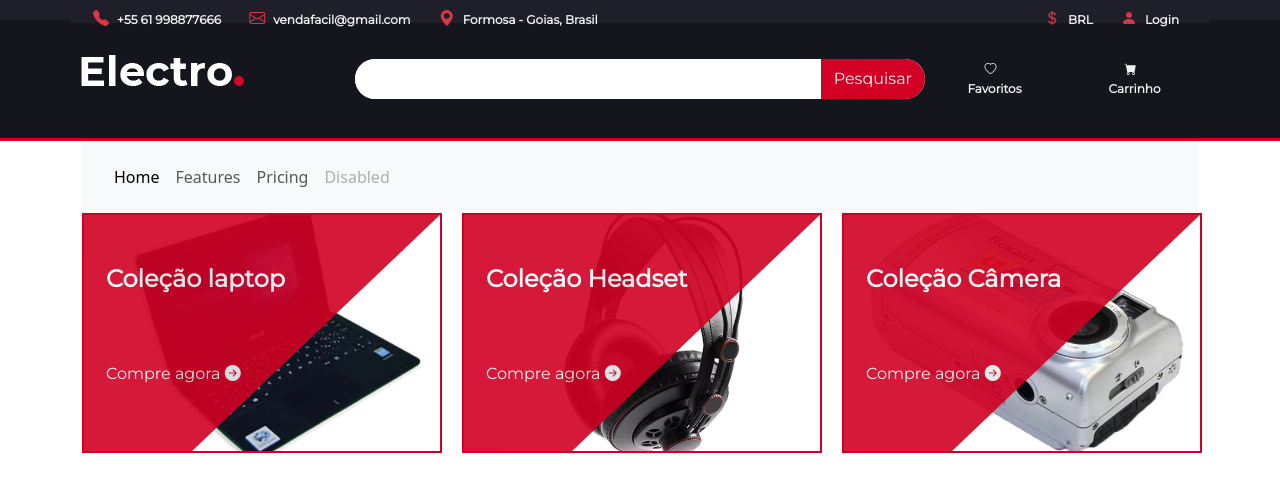
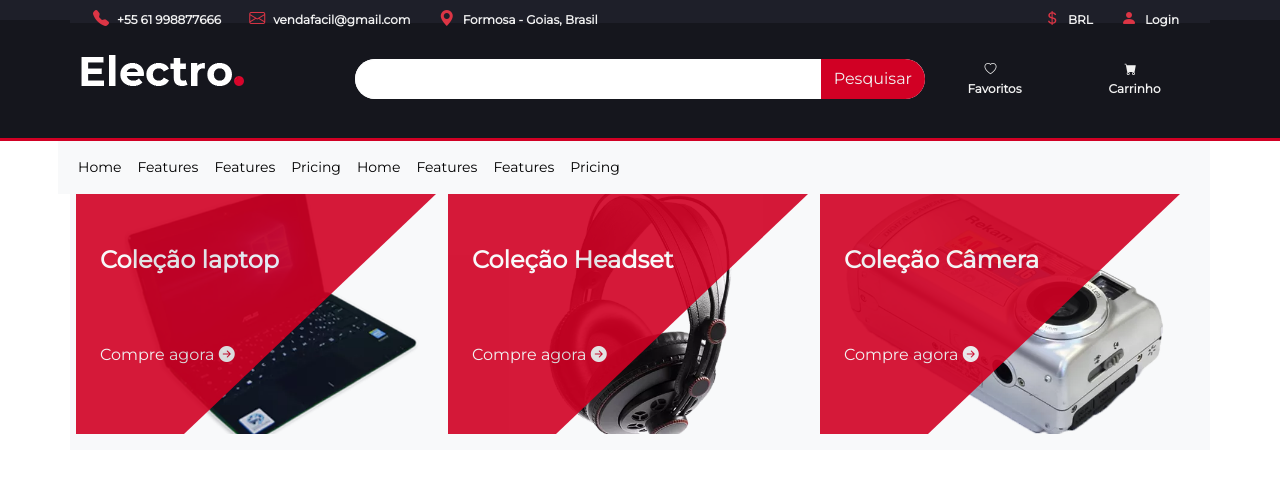
Before and after one commit to Tiago-B-Tavares/Site_de_vendas, a PHP site: page / in a window 1280 px wide. Shown: the top 492 px of the page. Run offline with PHP 8.4, Linux system fonts and the light colour scheme.

Commit message:
Barra de menu e sessao de coleção adicionadas

```diff
--- a/view/css/app.css
+++ b/view/css/app.css
@@ -54,17 +54,7 @@ border-color: #fff;
 -moz-border-radius: 0px 164px 163px 0px;
 }
 /* Home  */
-.a {
-  width: 360px;
-  height: 240px;
-  position: absolute;
-  z-index: 1;
-  background-color: #d10024;
 
-  opacity: 0.9  ;
-  clip-path: polygon(0 0, 100% 0, 30% 100%, 0% 100%);
-
-}
 .text-collection{
   text-decoration: none;
   color: #f1f1f1;
@@ -79,10 +69,49 @@ border-color: #fff;
   font-family: 'Montserrat', sans-serif;
   font-weight: 300;
 }
+
+  .nav-link {
+    position: relative;
+    color: #000;
+    text-decoration: none;
+    font-family: 'Montserrat', sans-serif;
+    font-size: 14px;
+
+  }
+  .nav-link:before {
+    content: "";
+    position: absolute;
+    width: 100%;
+    height: 2px;
+    bottom: 0;
+    left: 0;
+    background-color: #d10024;
+    visibility: hidden;
+    transform-origin: left;
+    transform: scaleX(0);
+    transition: all 0.2s ease-in-out;
+  }
+
+  .nav-link:hover:before {
+    visibility: visible;
+    transform: scaleX(1);
+  }
+
+
+.collections-efeito {
+  width: 360px;
+  height: 240px;
+  position: absolute;
+  z-index: 1;
+
+ background-color: #d10024;
+  opacity: 0.9  ;
+  clip-path: polygon(0 0, 100% 0, 30% 100%, 0% 100%);
+
+}
 .img-collections{
   width: 360px;
   height: 240px;
-  border: #d10024 2px solid;
 }
 @media screen and (max-width: 540px){
 	.logo{
--- a/view/secoes/home.php
+++ b/view/secoes/home.php
@@ -1,45 +1,57 @@
 <main class="container">
-    <nav class="navbar bg-light">
-        <div class="container ">
-
-
-            <nav class="navbar navbar-expand-lg bg-light">
-                <div class="container-fluid">
-
-                    <div class="collapse navbar-collapse" id="navbarNavAltMarkup">
-                        <div class="navbar-nav">
-                            <a class="nav-link active" aria-current="page" href="#">Home</a>
-                            <a class="nav-link" href="#">Features</a>
-                            <a class="nav-link" href="#">Pricing</a>
-                            <a class="nav-link disabled">Disabled</a>
+    <nav class="navbar bg-light row my-0 py-0">
+        <nav class="navbar navbar-expand row bg-light col-sm-12 d-flex justify-content-center my-0">
+            <div class="container-fluid  d-flex justify-content-center">
+                <div class="collapse navbar-collapse  border-bottom-3   " id="navbarNavAltMarkup">
+                    <div class="navbar-nav d-flex justify-content-center align-middle">
+                        <a class="nav-link active py-2" href="#">Home</a>
+                        <a class="nav-link active py-2" href="#">Features</a>
+                        <a class="nav-link active py-2" href="#">Features</a>
+                        <a class="nav-link active py-2" href="#">Pricing</a>
+                        <a class="nav-link active py-2" href="#">Home</a>
+                        <a class="nav-link active py-2" href="#">Features</a>
+                        <a class="nav-link active py-2" href="#">Features</a>
+                        <a class="nav-link active py-2" href="#">Pricing</a>
                     </div>
                 </div>
             </div>
         </nav>
+        <section class="collections row ">
+
+            <div class="col-md-4 col-sm-12 mx-auto">
+                <div class="d-flex flex-column align-items-center">
+                    <div class="collections-efeito">
+                        <p class="text-collection text-light text-start fw-bold py-5 px-4 text-wrap ">Coleção
+                            laptop</p>
+                        <a href="#" class="links-collection px-4">Compre agora <i
+                                class="bi bi-arrow-right-circle-fill"></i></a>
                     </div>
-    </nav>
-    <section class="collections row">
-        <div class="col-4 ">
-            <div class="a">
-                <p class="text-collection text-light text-start  fw-bold py-5 px-4 text-wrap " >Coleção laptop</p>
-                <a href="#" class="links-collection px-4">Compre agora <i class="bi bi-arrow-right-circle-fill"></i></a>
+                    <figure><img class="img-collections" src="src/images/laptop.webp" alt=""></figure>
                 </div>
-            <figure class=""><img class="img-collections" src="src/images/laptop.webp" alt=""></figure>
             </div>
-        <div class="col-4 ">
-            <div class="a">
-                <p class="text-collection text-light text-start  fw-bold py-5 px-4 text-wrap " >Coleção Headset</p>
-                <a href="#" class="links-collection px-4">Compre agora <i class="bi bi-arrow-right-circle-fill"></i></a>
+            <div class="col-md-4 col-sm-12 mx-auto">
+                <div class="d-flex flex-column align-items-center">
+                    <div class="collections-efeito">
+                        <p class="text-collection text-light text-start fw-bold py-5 px-4 text-wrap ">Coleção
+                            Headset</p>
+                        <a href="#" class="links-collection px-4">Compre agora <i
+                                class="bi bi-arrow-right-circle-fill"></i></a>
                     </div>
-            <figure class=""><img class="img-collections" src="src/images/headset.webp" alt=""></figure>
+                    <figure><img class="img-collections" src="src/images/headset.webp" alt=""></figure>
                 </div>
-        <div class="col-4 ">
-            <div class="a">
-                <p class="text-collection text-light text-start  fw-bold py-5 px-4 text-wrap " >Coleção Câmera</p>
-                <a href="#" class="links-collection px-4">Compre agora <i class="bi bi-arrow-right-circle-fill"></i></a>
             </div>
-            <figure class=""><img class="img-collections" src="src/images/camera.webp" alt=""></figure>
+            <div class="col-md-4 col-sm-12 mx-auto collection">
+                <div class="d-flex flex-column align-items-center">
+                    <div class="collections-efeito">
+                        <p class="text-collection text-light text-start fw-bold py-5 px-4 text-wrap ">Coleção
+                            Câmera</p>
+                        <a href="#" class="links-collection px-4">Compre agora <i
+                                class="bi bi-arrow-right-circle-fill"></i></a>
                     </div>
+                    <figure><img class="img-collections" src="src/images/camera.webp" alt=""></figure>
+                </div>
+            </div>
+
 
 
         </section>
```
Lines whose indentation alone changed are shown as unchanged.
